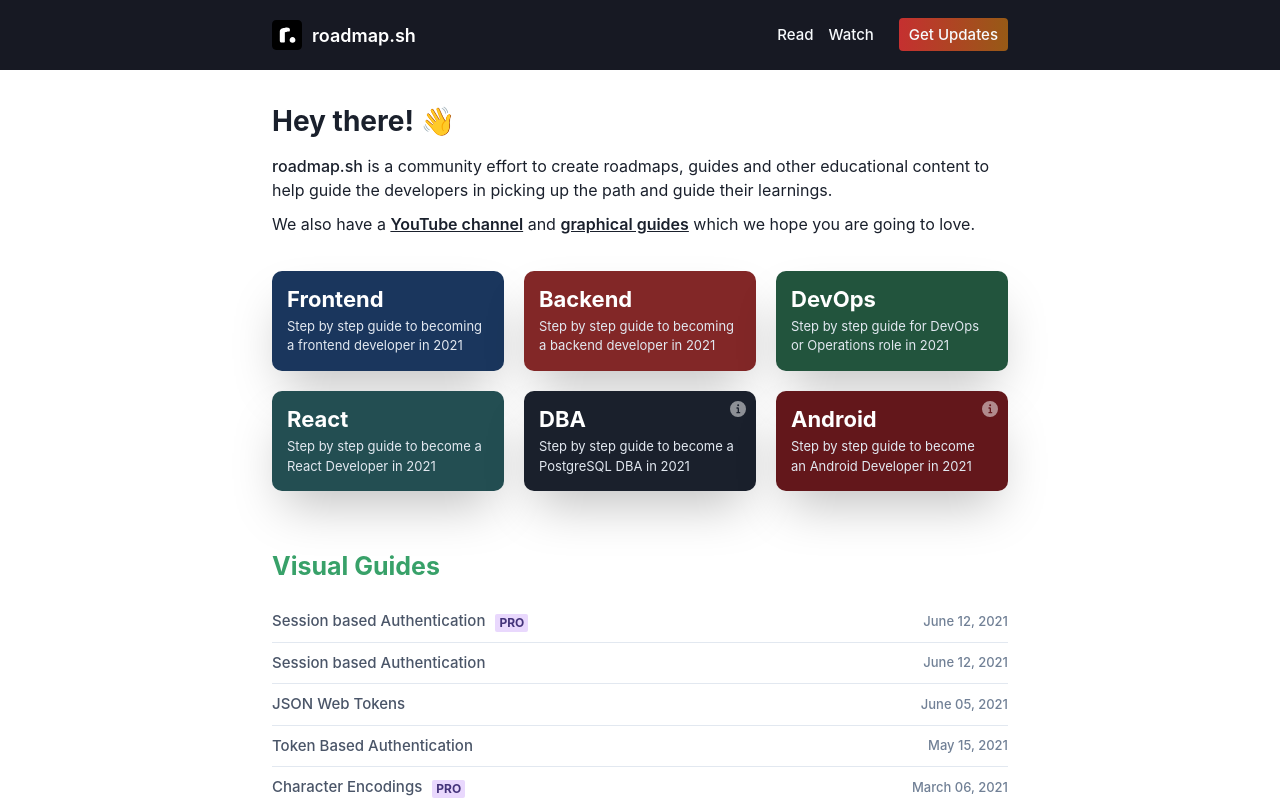
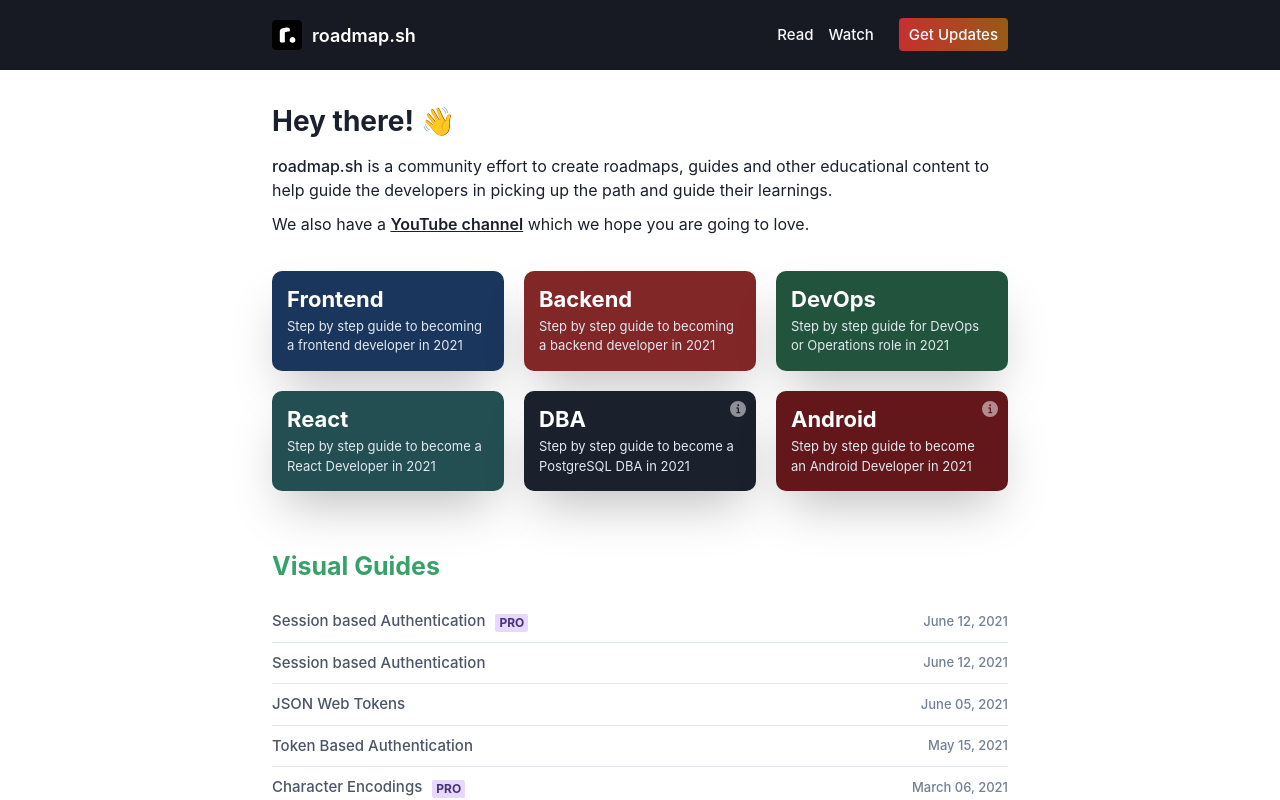
Before and after one commit to vecnazmaga/developer-mode, a Next.js app: page / in a window 1280 px wide. Shown: the top 800 px of the page. Built offline with nearby package versions, Linux system fonts and the light colour scheme.

Commit message:
Design tweaks

```diff
--- a/pages/index.tsx
+++ b/pages/index.tsx
@@ -24,8 +24,7 @@ export default function Home() {
             </Text>
 
             <Text fontSize='16px'>We also have a <Link textDecoration={'underline'} href={'#'} fontWeight={600}>YouTube
-              channel</Link> and <Link textDecoration='underline' href={'#'} fontWeight={600}>graphical
-              guides</Link> which we hope you are going to love.</Text>
+              channel</Link> which we hope you are going to love.</Text>
           </Box>
           <SimpleGrid columns={{ xl: 3, md: 3, sm: 2, base: 1 }} spacing='20px'>
             <RoadmapGridItem colorIndex={0} title={'Frontend'}
```
